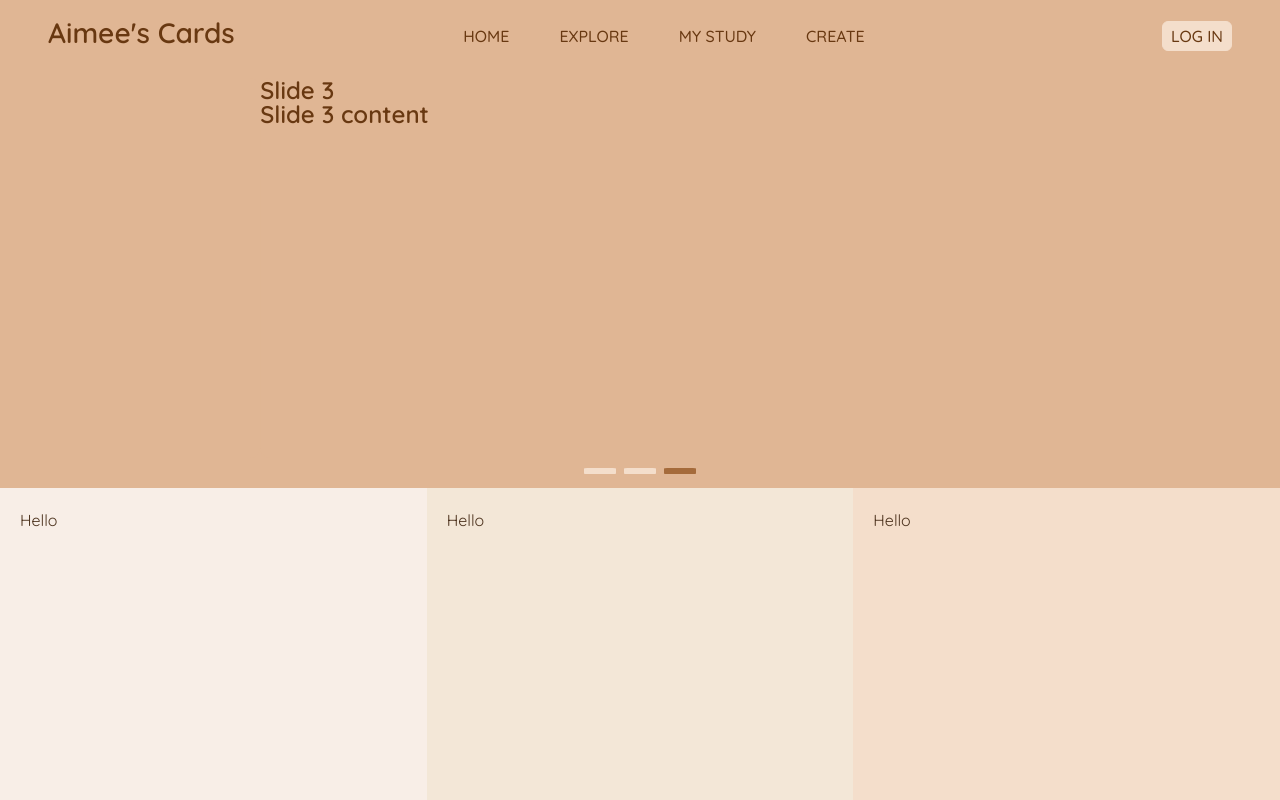
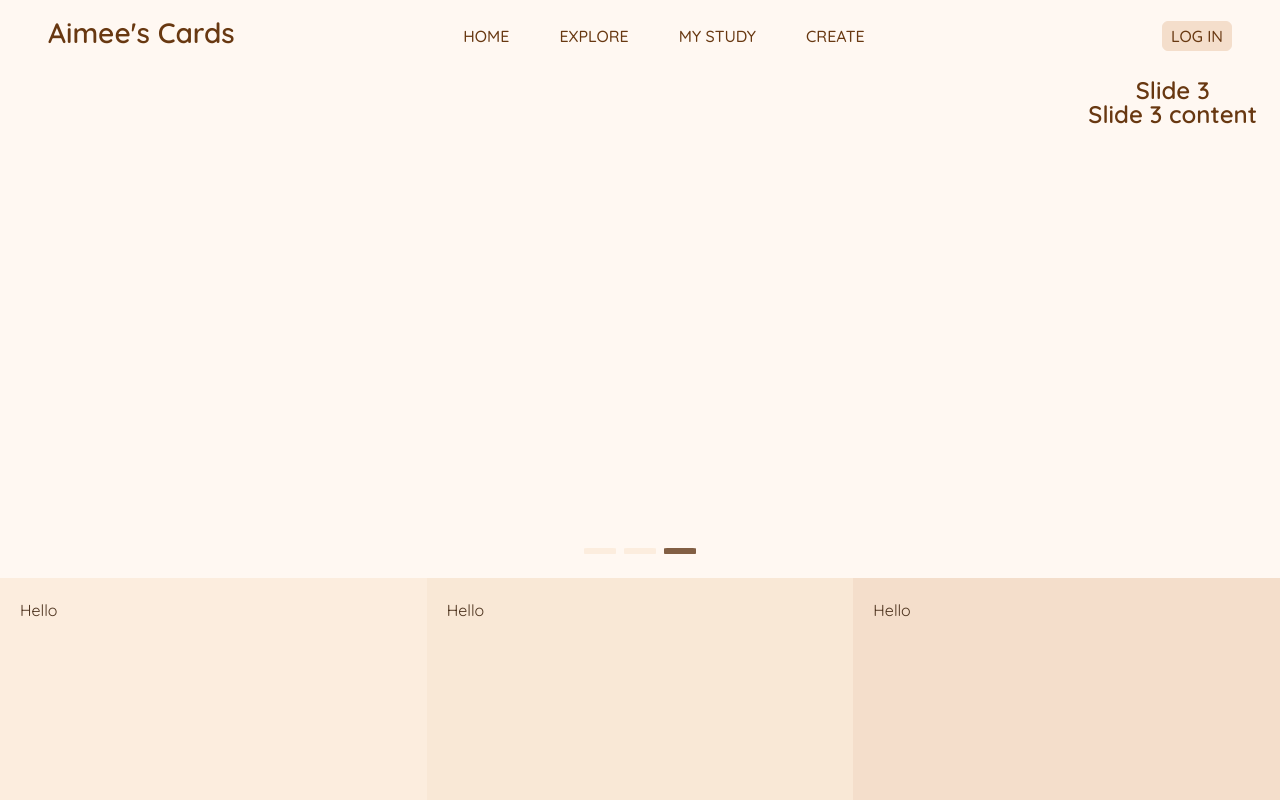
Before and after one commit to AimeeHa/Flashcards, a React (Vite) app in the folder flashcard-react/: page / in a window 1280 px wide. Shown: the top 800 px of the page. Built offline with nearby package versions, Linux system fonts and the light colour scheme.

Commit message:
changed color pallete for main banner theme

```diff
--- a/flashcard-react/src/App.css
+++ b/flashcard-react/src/App.css
@@ -10,12 +10,11 @@
 }
 
 #banner {
-  background-color: #e0b694;
   color: #683811;
   font-weight: 600;
   font-size: 24px;
   padding: 12px 12px 0px 12px;
-  height: 410px;
+  height: 500px;
 }
 
 #lower-half {
@@ -31,8 +30,12 @@
   color: #4c321d;
 }
 
+#two {
+  background-color: #fcedde;
+}
+
 #three {
-  background-color: #f3e7d7;
+  background-color: #f9e8d6;
 }
 
 #four {
--- a/flashcard-react/src/Navbar.css
+++ b/flashcard-react/src/Navbar.css
@@ -2,7 +2,6 @@
   display: flex;
   flex-direction: row;
   justify-content: space-between;
-  background-color: #e0b694;
   color: #683811;
   font-weight: 600;
   font-size: 24px;
@@ -42,8 +41,8 @@
 
 #login:hover {
   opacity: 80%;
-  background-color: #e0b694;
-  color: #f3e7d7;
+  background-color: #683811;
+  color: #f4decb;
 }
 
 .navButtonGroup {
@@ -67,8 +66,9 @@
 }
 
 .navButton:hover {
-  color: #683811;
   border: #f4decb 1px solid;
-  background-color: #f4decb;
+  background-color: #683811;
+  color: #f4decb;
   border-radius: 6px;
+  opacity: 80%;
 }
--- a/flashcard-react/src/Slideshow.css
+++ b/flashcard-react/src/Slideshow.css
@@ -7,15 +7,15 @@
 
 .slideshowSlider {
   white-space: nowrap;
-  transition: ease 1000ms;
+  transition: ease 1500ms;
 }
 
 .slide {
   display: inline-block;
-  min-height: 380px;
+  min-height: 460px;
   width: 100%;
   border-radius: 10px;
-  background-color: #e0b694;
+  text-align: center;
 }
 
 /* Buttons */
@@ -33,9 +33,9 @@
   cursor: pointer;
   margin: 10px 4px;
 
-  background-color: #f4decb;
+  background-color: #fcedde;
 }
 
 .slideshowDot.active {
-  background-color: #a56b3b;
+  background-color: #825f44;
 }
--- a/flashcard-react/src/index.css
+++ b/flashcard-react/src/index.css
@@ -5,7 +5,7 @@
   font-size: 16px;
   line-height: 24px;
   font-weight: 400;
-  background-color: #f8eee7;
+  background-color: #fff8f2;
   color: black;
 
   font-synthesis: none;
```
